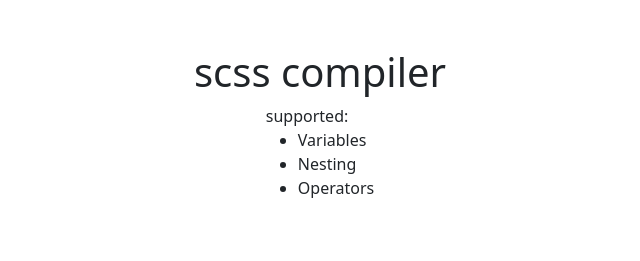
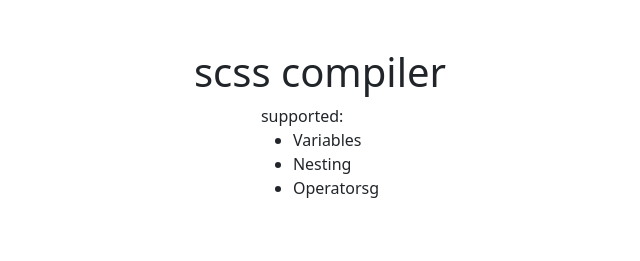
Before and after one commit to ru51a4/superscss, a plain HTML site: page index.html in a window 1280 px wide. Shown: the top 261 px of the page, 320-960 px from the left. Drawn offline with nearby package versions, Linux system fonts and the light colour scheme.

Commit message:
playground

```diff
--- a/index.html
+++ b/index.html
@@ -16,7 +16,7 @@
                 <ul>
                     <li>Variables</li>
                     <li>Nesting</li>
-                    <li>Operators</li>
+                    <li>Operatorsg</li>
                 </ul>
             </div>
         </div>
```
Also changed, not shown: README.md.
